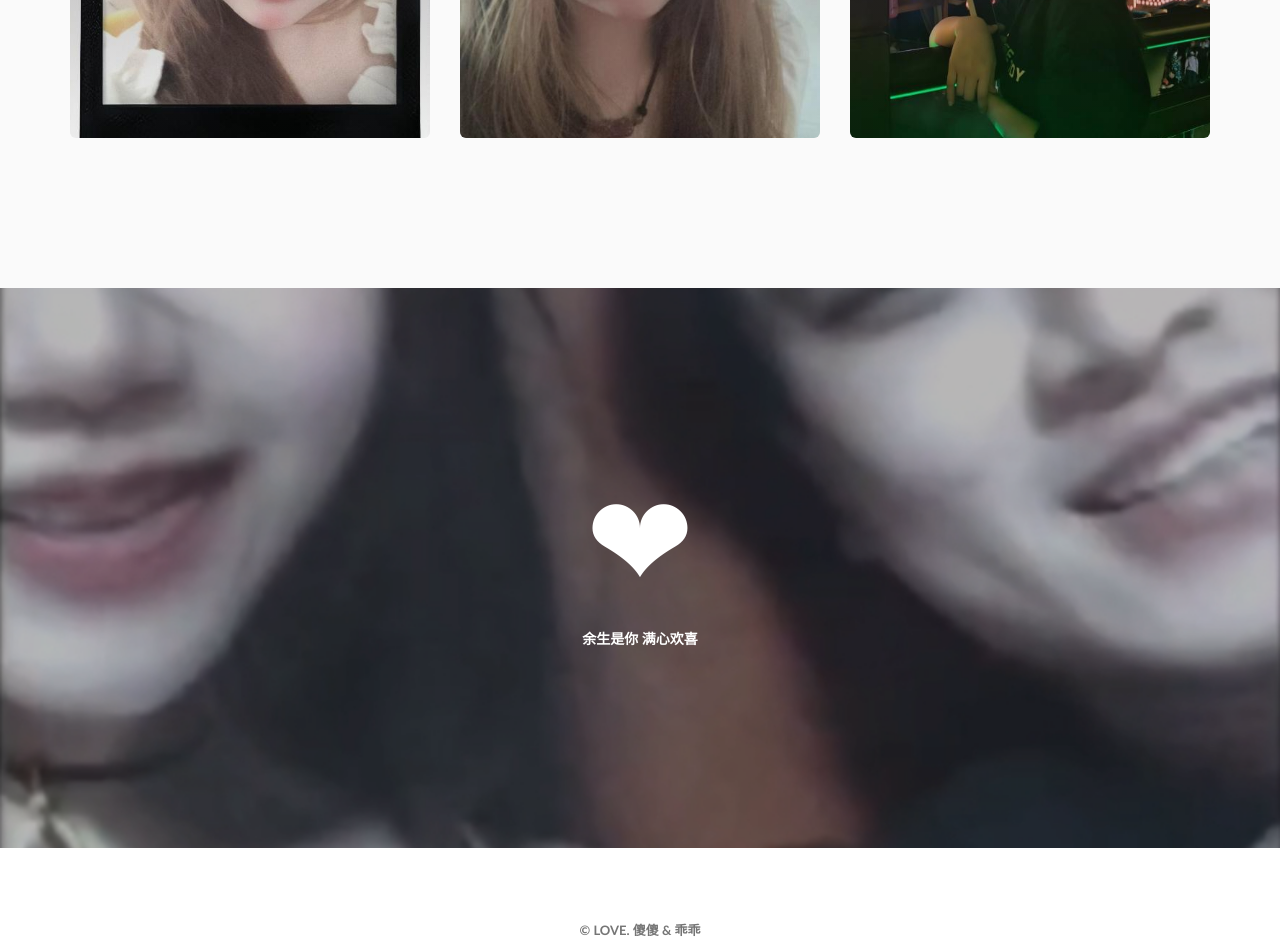
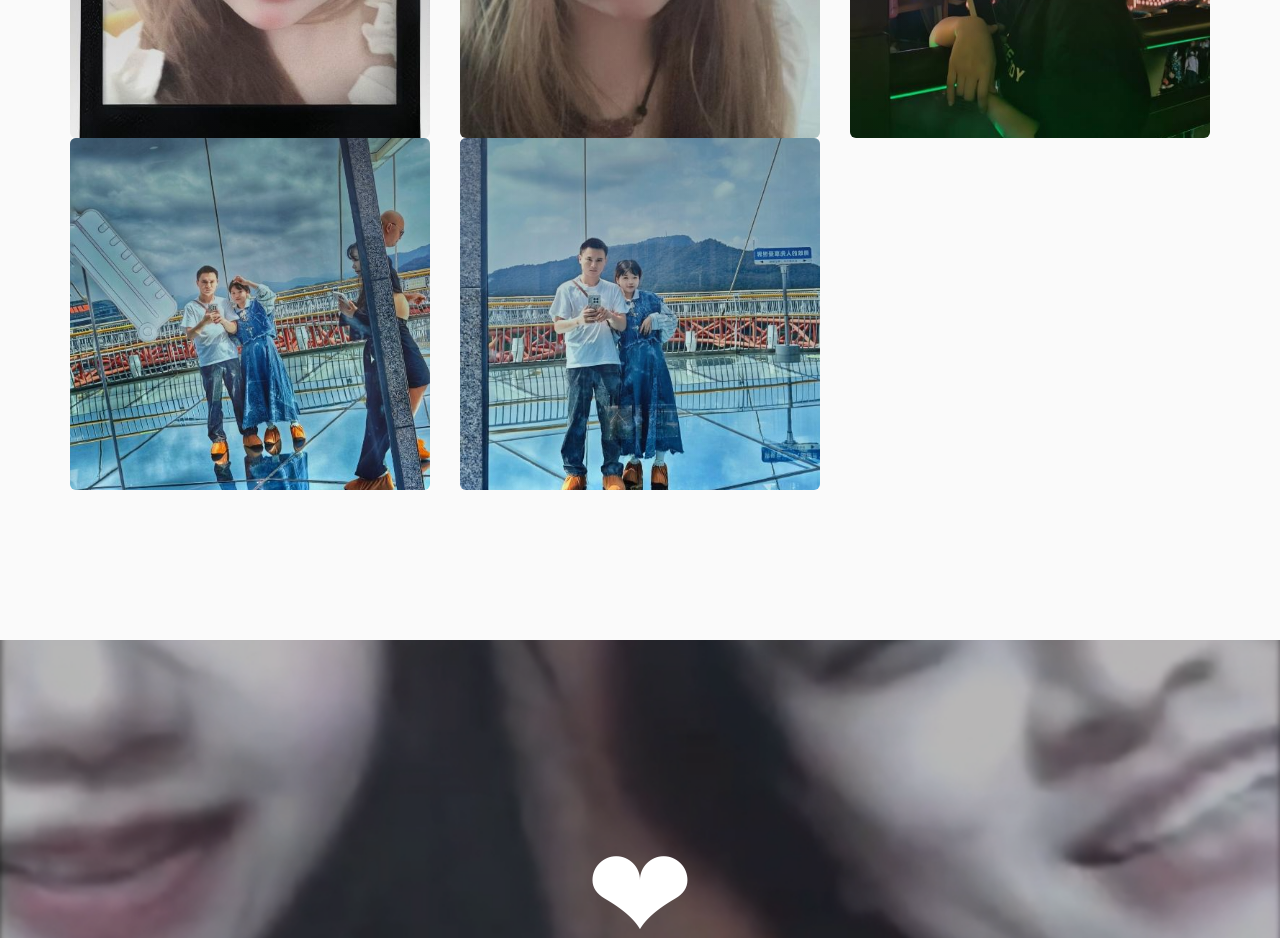
Before and after one commit to Crimater/ces, a plain HTML site: page result.html in a window 1280 px wide. Shown: the part 4280-5218 px from the top of the page. Drawn offline with Linux system fonts and the light colour scheme; a web font is replaced by a local one.

Commit message:
Add files via upload

```diff
--- a/result.html
+++ b/result.html
@@ -485,6 +485,24 @@
                      </a>
                   </div>
                </div>
+                 <div class="col-md-4 col-sm-4 col-xs-12 ">
+                  <div class="block-img">
+                     <a href="static/picture/16.jpg" class="venobox" data-gall="loveGallery">
+                        <div class="background-img">
+                           <img alt="" src="static/picture/16.jpg">
+                        </div>
+                     </a>
+                  </div>
+               </div>
+                 <div class="col-md-4 col-sm-4 col-xs-12 ">
+                  <div class="block-img">
+                     <a href="static/picture/18.jpg" class="venobox" data-gall="loveGallery">
+                        <div class="background-img">
+                           <img alt="" src="static/picture/18.jpg">
+                        </div>
+                     </a>
+                  </div>
+               </div>
             </div>
          </div>
       </section>
```
